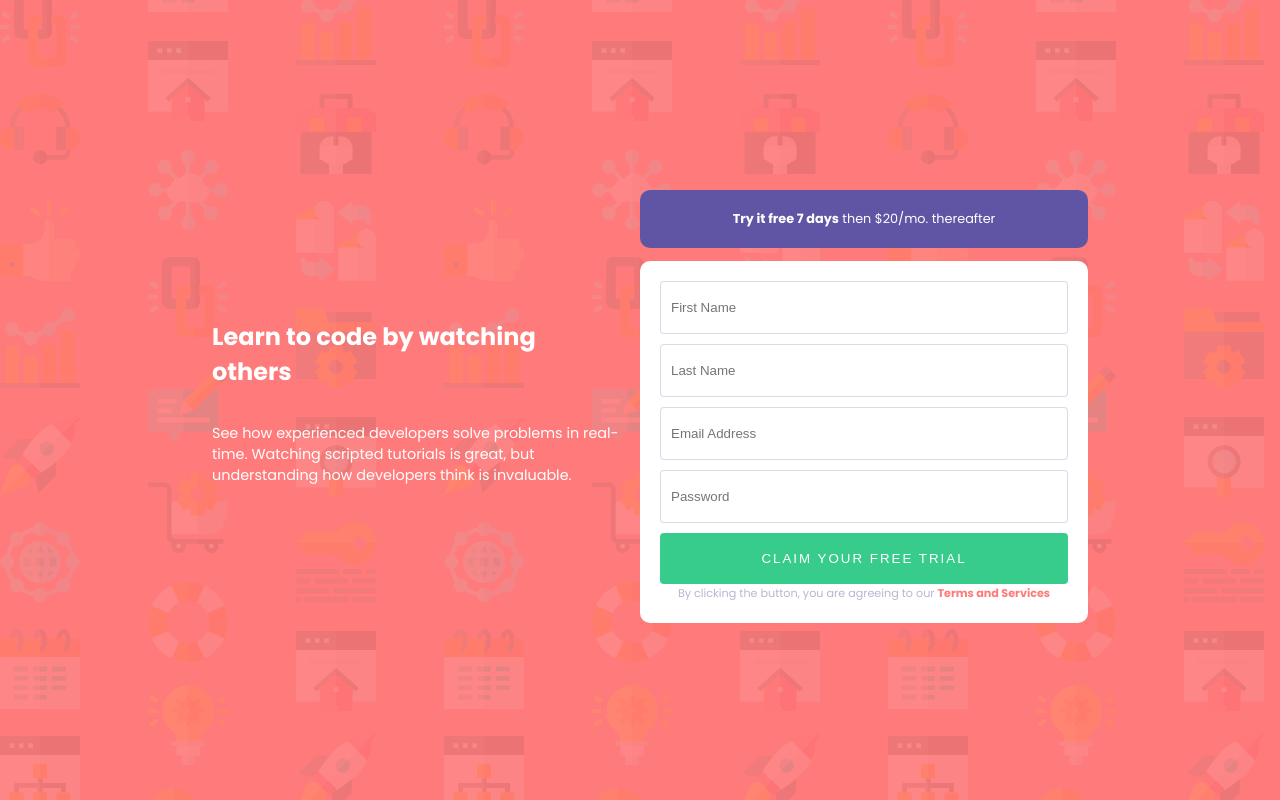
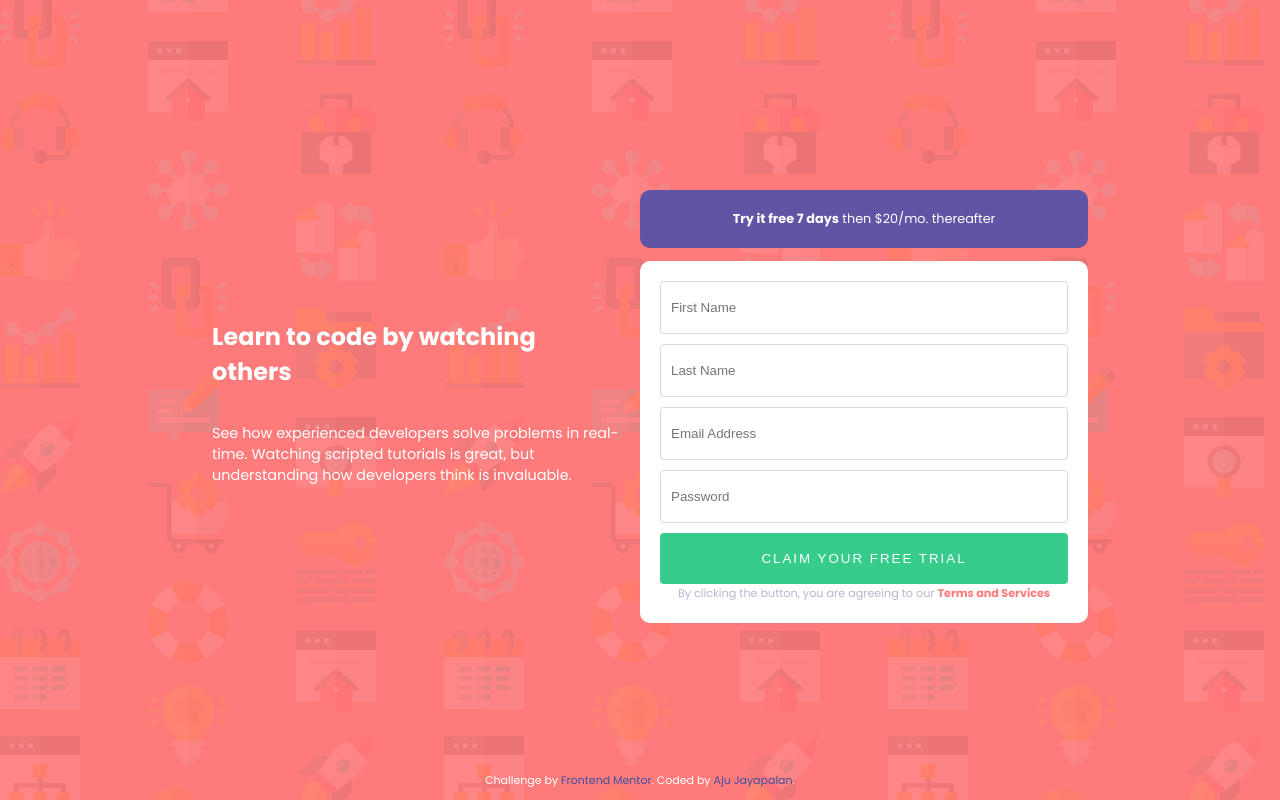
Before and after one commit to ajujayapal/fem-intro-component-with-signup-form-master, a plain HTML site: page index.html in a window 1280 px wide. Drawn offline with Linux system fonts and the light colour scheme.

Commit message:
Attribution added and styled.

```diff
--- a/css/style.css
+++ b/css/style.css
@@ -40,6 +40,7 @@ body {
 }
 
 #container {
+  position: relative;
   width: 100vw;
   min-height: 100vh;
   overflow-x: hidden;
--- a/index.html
+++ b/index.html
@@ -19,9 +19,15 @@
       rel="stylesheet"
     />
 
-    <link rel="stylesheet" href="./css/style.css" />
+    <link rel="stylesheet" href="./css/style.css?ver=1.0.3" />
     <!-- Feel free to remove these styles or customise in your own stylesheet 👍 -->
     <style>
+      footer {
+        position: absolute;
+        width: 100%;
+        text-align: center;
+        bottom: 0;
+      }
       .attribution {
         font-size: 11px;
         text-align: center;
@@ -129,17 +135,17 @@
           </div>
         </div>
       </div>
+      <footer>
+        <p class="attribution">
+          Challenge by
+          <a href="https://www.frontendmentor.io?ref=challenge" target="_blank"
+            >Frontend Mentor</a
+          >. Coded by
+          <a href="https://jayapalan.com" target="_blank">Aju Jayapalan</a>.
+        </p>
+      </footer>
     </div>
 
-    <!-- <footer>
-      <p class="attribution">
-        Challenge by
-        <a href="https://www.frontendmentor.io?ref=challenge" target="_blank"
-          >Frontend Mentor</a
-        >. Coded by
-        <a href="https://jayapalan.com" target="_blank">Aju Jayapalan</a>.
-      </p>
-    </footer> -->
     <script src="./js/script.js"></script>
   </body>
 </html>
```
